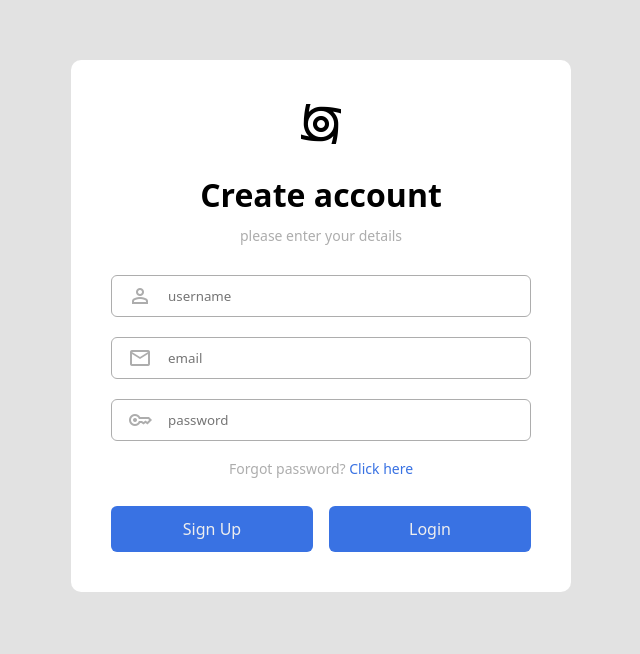
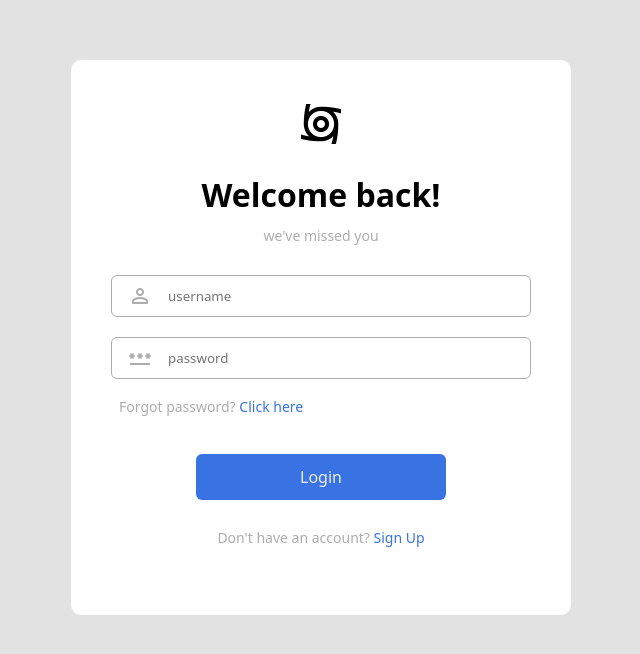
Before and after one commit to SnrJay/loginPage, a React (Vite) app: page / in a window 1280 px wide. Shown: the top 654 px of the page, without its empty margins (319-959 px from the left). Built offline with nearby package versions, Linux system fonts and the light colour scheme.

Commit message:
adds functionality to the page with useState

```diff
--- a/src/componets/login-signUp/loginSignUp.css
+++ b/src/componets/login-signUp/loginSignUp.css
@@ -64,13 +64,17 @@
 }
 
 .inputs .input input {
+    width: 100%;
+    background: transparent;
     border: none;
+    outline: none;
 }
 
 .inputs .forgot-password {
     font-size: 14px;
     color: #adadad;
     padding: 8px;
+    margin: 0 auto 0 0;
 }
 
 .forgot-password span {
@@ -79,12 +83,14 @@
 }
 
 .button-container {
-    display: grid;
-    grid-template-columns: 1fr 1fr;
-    gap: 16px;
+    display: flex;
+    flex-direction: column;
+    align-items: center;
+    gap: 10px;
 }
 
-.button-container button {
+.button-container .submit {
+    width: 250px;
     color: #eee;
     font-size: 16px;
     font-weight: 400;
@@ -94,3 +100,15 @@
     padding: 12px 16px;
     cursor: pointer;
 }
+
+.no-account {
+    font-size: 14px;
+    color: #adadad;
+    padding: 8px;
+    margin: 20px auto;
+}
+
+.no-account span {
+    color: #3972e3;
+    cursor: pointer;
+}
--- a/src/componets/login-signUp/loginSignUp.jsx
+++ b/src/componets/login-signUp/loginSignUp.jsx
@@ -1,36 +1,86 @@
+import { useState } from "react";
 import "./loginSignUp.css";
 
 const LoginSignUp = () => {
+  const [action, setAction] = useState("Login");
+
   return (
     <div className="container">
       <div className="header">
         <div className="logo">
           <span className="material-symbols-outlined">cyclone</span>
         </div>
-        <h1>Create account</h1>
-        <p>please enter your details</p>
+        <h1>{action === "Sign Up" ? "Create account" : "Welcome back!"}</h1>
+        <p>
+          {action === "Sign Up"
+            ? "please enter your details"
+            : "we've missed you"}
+        </p>
       </div>
       <div className="inputs">
         <div className="input">
           <span className="material-symbols-outlined">person</span>
           <input type="text" placeholder="username" />
         </div>
+
+        {action === "Login" ? (
+          <div></div>
+        ) : (
           <div className="input">
             <span className="material-symbols-outlined">mail</span>
             <input type="email" placeholder="email" />
           </div>
+        )}
+
         <div className="input">
-          <span className="material-symbols-outlined">key</span>
+          <span className="material-symbols-outlined">password</span>
           <input type="password" placeholder="password" />
         </div>
+
+        {action === "Sign Up" ? (
+          <div></div>
+        ) : (
           <div className="forgot-password">
             Forgot password? <span>Click here</span>
           </div>
+        )}
       </div>
       <div className="button-container">
-        <button>Sign Up</button>
-        <button>Login</button>
+        {action === "Login" ? (
+          <div></div>
+        ) : (
+          <button className="submit">Sign Up</button>
+        )}
+
+        {action === "Sign Up" ? (
+          <div></div>
+        ) : (
+          <button className="submit">Login</button>
+        )}
       </div>
+      {action === "Login" ? (
+        <div className="no-account">
+          Don&apos;t have an account?{" "}
+          <span
+            onClick={() => {
+              setAction("Sign Up");
+            }}
+          >
+            Sign Up
+          </span>
+        </div>
+      ) : (
+        <div className="no-account">
+          Already have an account?{" "}
+          <span
+            onClick={() => {
+              setAction("Login");
+            }}
+          >
+            Login
+          </span>
+        </div>
+      )}
     </div>
   );
 };
```
Lines whose indentation alone changed are shown as unchanged.
